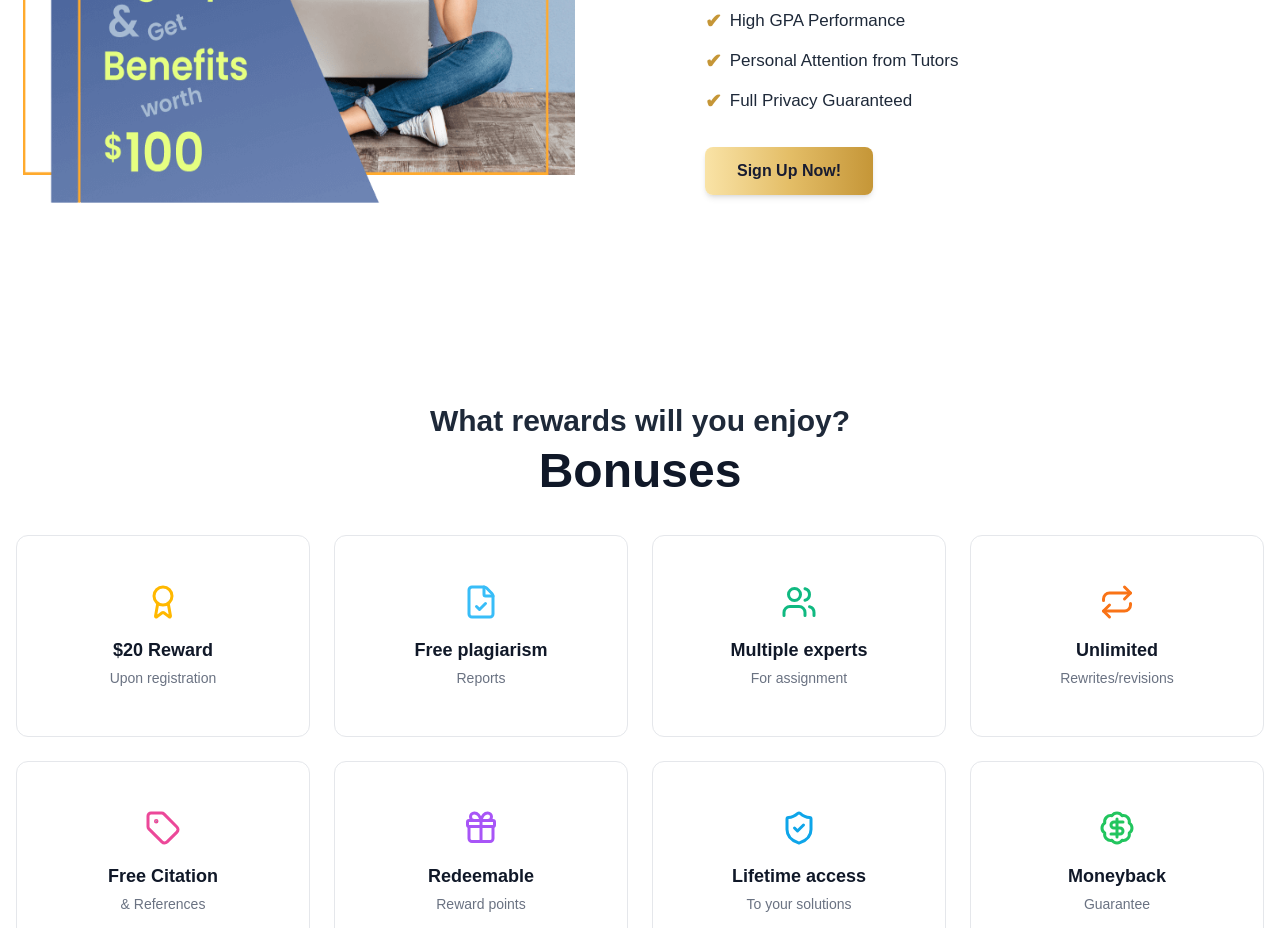
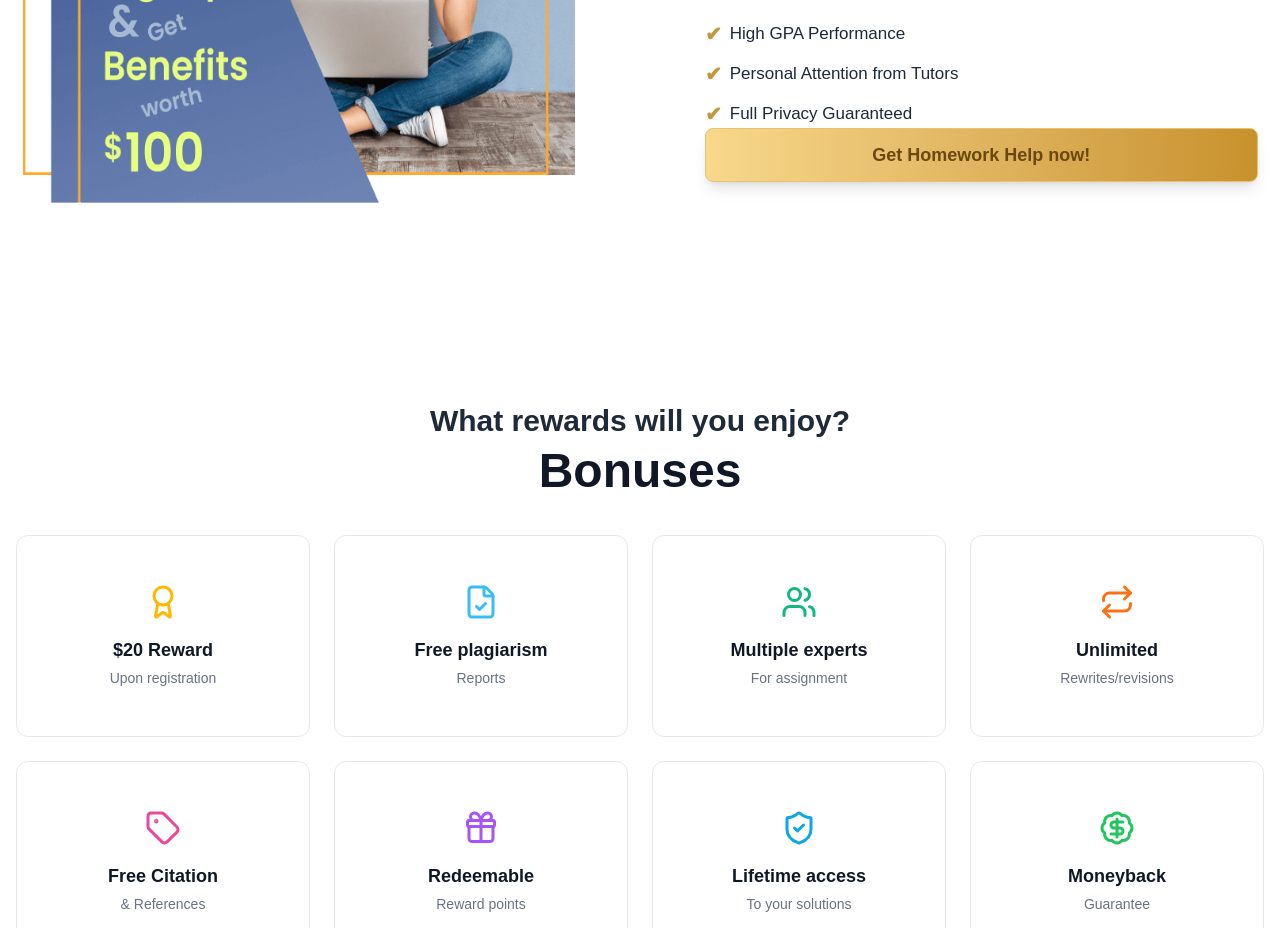
Before and after one commit to Sakshibhatia06/tutorhives, a Next.js app: page / in a window 1280 px wide. Shown: the part 3640-4568 px from the top of the page. Built offline with nearby package versions, Linux system fonts and the light colour scheme.

Commit message:
Update index.tsx

```diff
--- a/components/About/index.tsx
+++ b/components/About/index.tsx
@@ -82,9 +82,15 @@ const About = () => {
                 </li>
               </ul>
 
-              <button className="mt-8 px-8 py-3 rounded-lg font-semibold bg-gradient-to-r from-[#F9E3A6] via-[#E4BE67] to-[#C59637] text-black shadow-md hover:scale-105 transition-all">
-                Sign Up Now!
-              </button>
+             <a
+  href="https://wa.me/91XXXXXXXXXX?text=Hi%20I%20need%20homework%20help"
+  target="_blank"
+  rel="noopener noreferrer"
+  className="bg-gradient-to-r from-[#f8d88c] to-[#c8912b] text-[#6a480f] font-bold px-10 py-3 rounded-lg text-lg shadow-lg border border-[#eac16c] hover:opacity-90 transition block text-center"
+>
+  Get Homework Help now!
+</a>
+
             </motion.div>
 
           </div>
```
